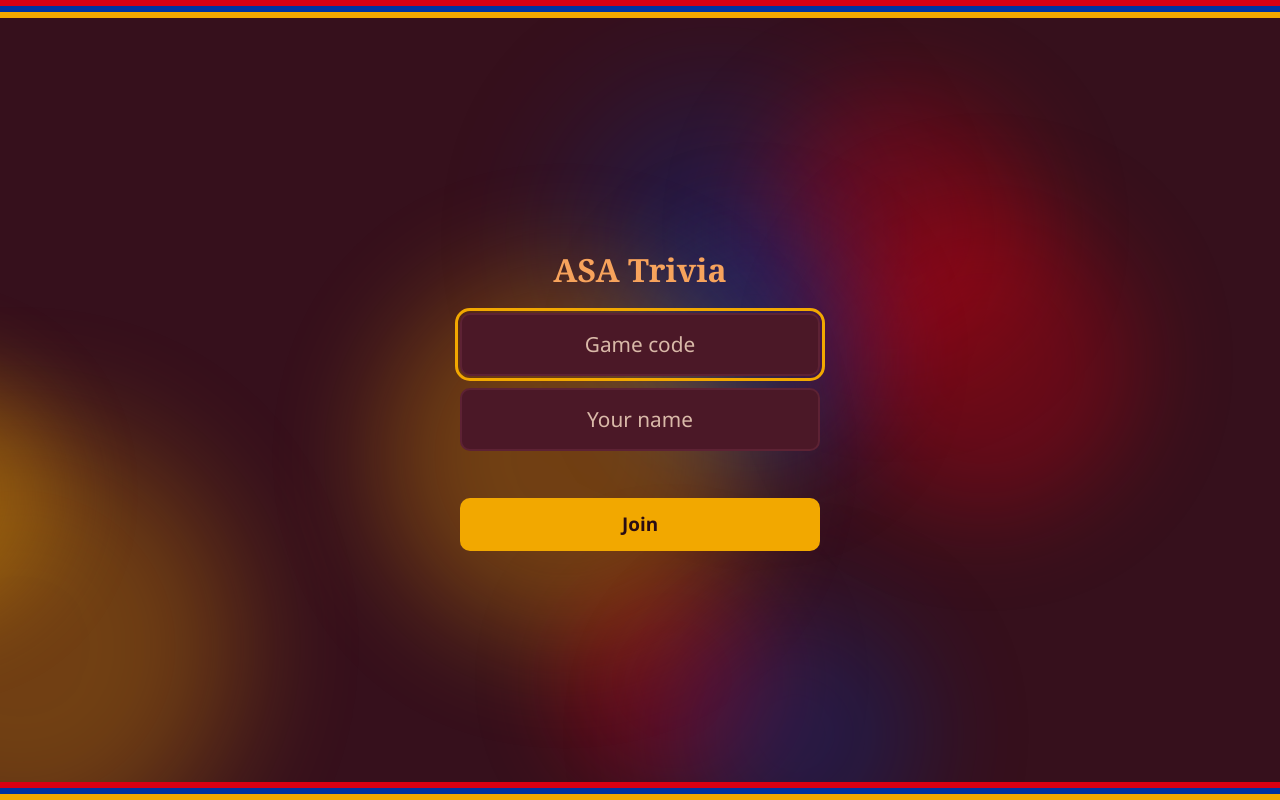
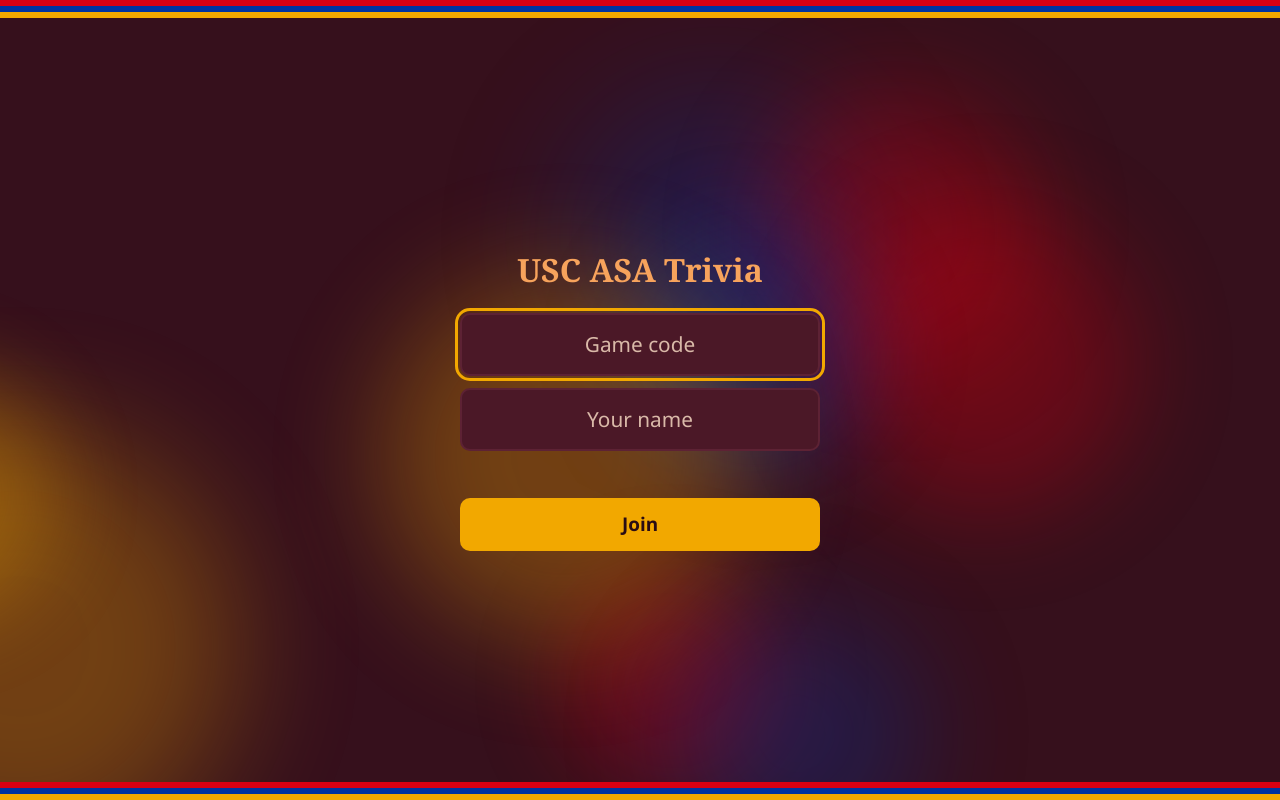
Before and after one commit to atachris/ASA-Kahoot, a website: page public/index.html in a window 1280 px wide. Drawn offline with Linux system fonts and the light colour scheme.

Commit message:
Renamed to USC ASA Trivia

```diff
--- a/public/index.html
+++ b/public/index.html
@@ -3,7 +3,7 @@
 <head>
 <meta charset="utf-8">
 <meta name="viewport" content="width=device-width, initial-scale=1, viewport-fit=cover">
-<title>ASA Trivia</title>
+<title>USC ASA Trivia</title>
 <link rel="stylesheet" href="/style.css">
 </head>
 <body class="player">
@@ -22,7 +22,7 @@ function showJoin(msg) {
   if (es) { es.close(); es = null; }
   reset();
   const s = screen('center');
-  s.appendChild(el('h1', 'title', 'ASA Trivia'));
+  s.appendChild(el('h1', 'title', 'USC ASA Trivia'));
   const form = el('form');
   const code = el('input'); code.placeholder = 'Game code'; code.inputMode = 'numeric'; code.maxLength = 4; code.autocomplete = 'off';
   code.value = new URLSearchParams(location.search).get('code') || '';
```
Also changed, not shown: public/host.html (+2 -2 lines), README.md.
